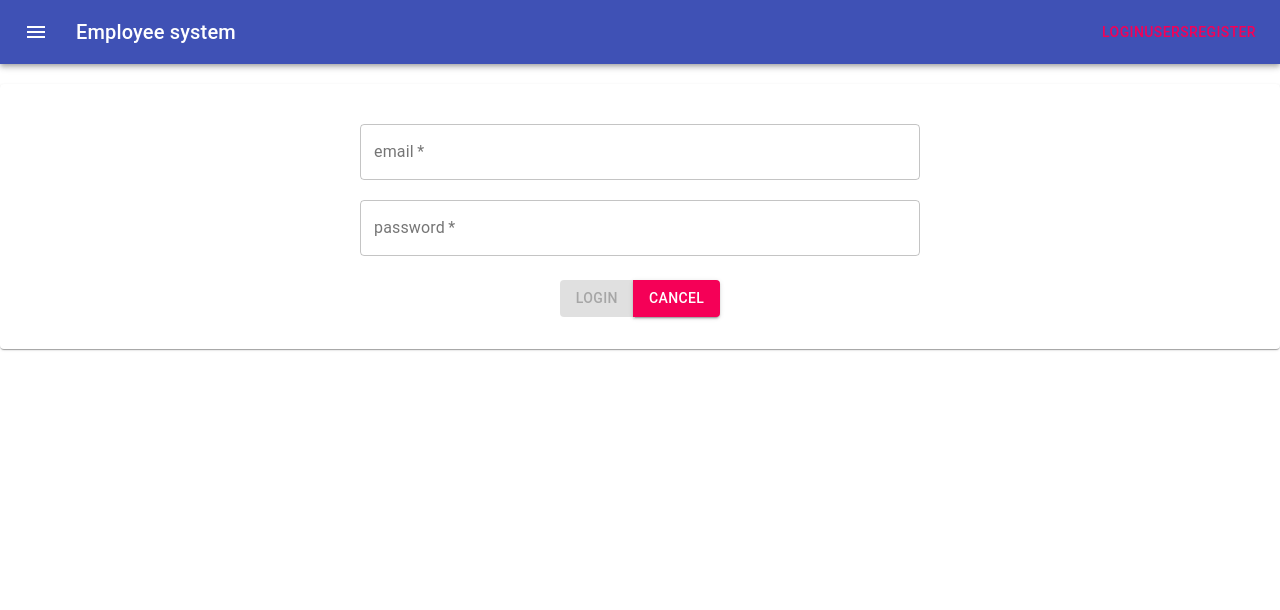
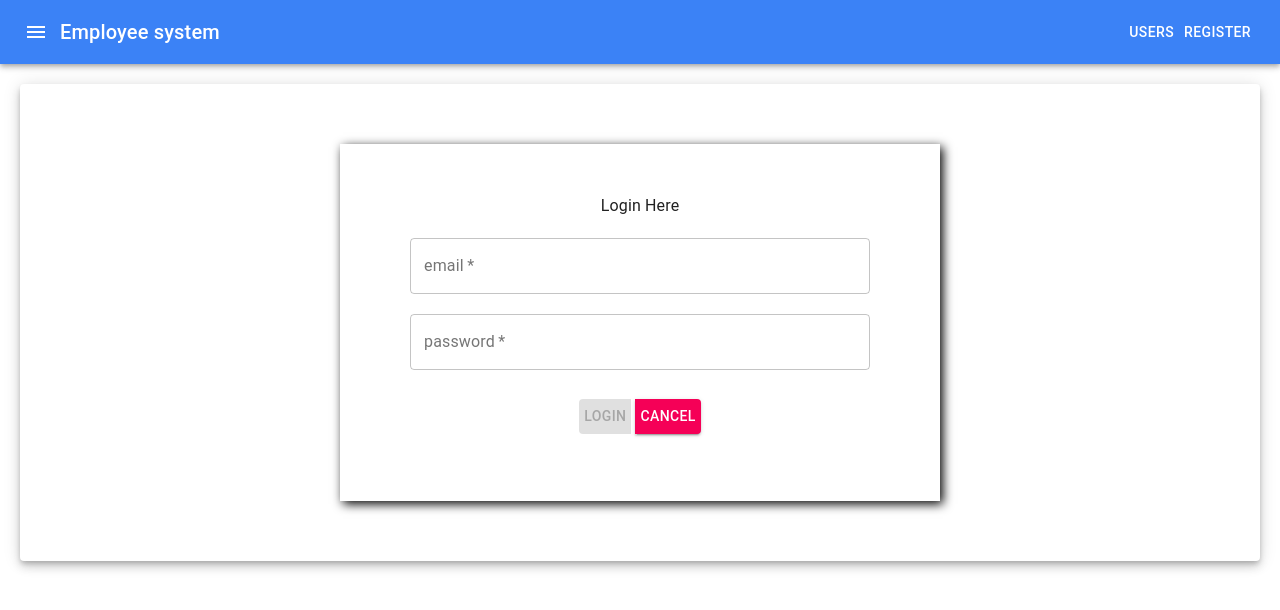
Before and after one commit to sanjaykumawat134/crudsystem, a React (Create React App) app: page /login in a window 1280 px wide. Shown: the top 610 px of the page. Built offline with nearby package versions, Linux system fonts and the light colour scheme.

Commit message:
some changes

```diff
--- a/src/Components/Auth/Login.js
+++ b/src/Components/Auth/Login.js
@@ -1,4 +1,10 @@
-import { CircularProgress, emphasize, Paper } from "@material-ui/core";
+import {
+  Box,
+  CircularProgress,
+  emphasize,
+  Paper,
+  Typography,
+} from "@material-ui/core";
 import React from "react";
 import { makeStyles } from "@material-ui/core/styles";
 import { TextField } from "@material-ui/core";
@@ -23,8 +29,8 @@ const useStyles = makeStyles((theme) => ({
     color: theme.palette.text.secondary,
   },
   button: {
-    padding: theme.spacing(0.5),
-    margin: theme.spacing(1),
+    margin: "5px",
+    padding: "5px",
   },
   // btnGroup: {
   //   bottom: "10px",
@@ -46,12 +52,29 @@ const Login = (props) => {
   const classes = useStyles();
 
   return (
-    <Paper className={classes.root}>
-      <div className="flex-col sm:flex-row justify-center m-5 p-5">
-        <form
-          onSubmit={handleSubmit}
-          style={{ width: "600px", margin: "auto" }}
+    <div className={classes.root}>
+      <Paper
+        className="flex-col sm:flex-row justify-center m-5 p-5"
+        elevation={6}
       >
+        <div
+          className=""
+          style={{
+            boxShadow: "3px 3px 10px black",
+            padding: "50px",
+            margin: "40px auto",
+            width: "600px",
+            boxSizing: "border-box",
+          }}
+        >
+          {
+            <Box fontWeightBold>
+              <Typography align={"center"} component={"h2"}>
+                Login Here
+              </Typography>
+            </Box>
+          }
+          <form onSubmit={handleSubmit}>
             <div className="flex-col sm:flex-row m-5 ">
               <TextField
                 id="outlined-basic"
@@ -97,7 +120,7 @@ const Login = (props) => {
               <ButtonGroup className={`m-1`}>
                 <Button
                   color="primary"
-                className="m-4"
+                  className={`${classes.button}`}
                   variant="contained"
                   type="submit"
                   disabled={!dirty || isSubmitting || !isValid}
@@ -106,7 +129,7 @@ const Login = (props) => {
                 </Button>
                 <Button
                   color="secondary"
-                className="m-4"
+                  className={`${classes.button}`}
                   variant="contained"
                   type="reset"
                   onClick={() => {}}
@@ -118,6 +141,7 @@ const Login = (props) => {
           </form>
         </div>
       </Paper>
+    </div>
   );
 };
 const EnhancedLoginForm = withFormik({
--- a/src/Components/Auth/Register.js
+++ b/src/Components/Auth/Register.js
@@ -11,12 +11,17 @@ import { bindActionCreators } from "redux";
 // import { login } from "../../store/Action/UserActions";
 import { login } from "../../store/Action/UserActions";
 import { useHistory } from "react-router-dom";
+import { Box } from "@material-ui/core";
+import { Typography } from "@material-ui/core";
 import { register } from "../../store/Action/UserActions";
 import * as Yup from "yup";
 const useStyles = makeStyles((theme) => ({
   root: {
-    flexGrow: 1,
-    // width: "600px",
+    // flexGrow: 1,
+
+    // width: "600px",]
+    display: "flex",
+    justifyContent: "center",
   },
   paper: {
     padding: theme.spacing(2),
@@ -24,8 +29,8 @@ const useStyles = makeStyles((theme) => ({
     color: theme.palette.text.secondary,
   },
   button: {
-    padding: theme.spacing(0.5),
-    margin: theme.spacing(1),
+    margin: "5px",
+    padding: "5px",
   },
   // btnGroup: {
   //   bottom: "10px",
@@ -48,10 +53,30 @@ const Register = (props) => {
 
   return (
     <Paper className={classes.root}>
-      <div className="flex-col sm:flex-row justify-center m-5 p-5">
+      <div
+        className="flex-col sm:flex-row justify-center m-5 p-5"
+        // style={{ width: "600px" }}
+      >
+        <div
+          className=""
+          style={{
+            boxShadow: "3px 3px 10px black",
+            padding: "50px",
+            margin: "40px auto",
+            width: "600px",
+            boxSizing: "border-box",
+          }}
+        >
+          {
+            <Box fontWeightBold>
+              <Typography align={"center"} component={"h2"}>
+                Register Here
+              </Typography>
+            </Box>
+          }
           <form
             onSubmit={handleSubmit}
-          style={{ width: "600px", margin: "auto" }}
+            // style={{ width: "600px", margin: "auto" }}
           >
             <div className="flex-col sm:flex-row m-5 ">
               <TextField
@@ -109,11 +134,11 @@ const Register = (props) => {
                 }
               />
             </div>
-          <div className="flex-col sm:flex-row m-2 ">
+            <div className="flex justify-center m-2 ">
               <ButtonGroup className={`m-1`}>
                 <Button
                   color="primary"
-                className="m-4"
+                  className={`${classes.button}`}
                   variant="contained"
                   type="submit"
                   disabled={!dirty || isSubmitting || !isValid}
@@ -122,7 +147,7 @@ const Register = (props) => {
                 </Button>
                 <Button
                   color="secondary"
-                className="m-4"
+                  className={`${classes.button}`}
                   variant="contained"
                   type="reset"
                   onClick={() => {}}
@@ -132,6 +157,7 @@ const Register = (props) => {
               </ButtonGroup>
             </div>
           </form>
+        </div>
       </div>
     </Paper>
   );
--- a/src/Components/UI/Header.js
+++ b/src/Components/UI/Header.js
@@ -27,6 +27,11 @@ const useStyles = makeStyles((theme) => ({
   btn: {
     padding: "6px",
   },
+  link: {
+    color: "white",
+    margin: "0 5px",
+    textDecoration: "none",
+  },
 }));
 
 const Header = (props) => {
@@ -52,18 +57,18 @@ const Header = (props) => {
   const history = useHistory();
   const { isLoggedIn } = props;
   return (
-    <div className={classes.root}>
-      <AppBar position="static">
-        <Toolbar>
+    <AppBar position="static" color={"transparent"}>
+      <Toolbar className="bg-blue-500">
         <IconButton
           edge="start"
-            className={classes.menuButton}
+          // className="text-white"
+          style={{ color: "white" }}
           color="inherit"
           aria-label="menu"
         >
           <MenuIcon />
         </IconButton>
-          <Typography variant="h6" className={classes.title}>
+        <Typography variant="h6" className={`${classes.title} text-white  `}>
           Employee system
         </Typography>
         {/* <Button color="inherit" onClick={loginHandler}>
@@ -72,25 +77,23 @@ const Header = (props) => {
           <Button color="inherit" onClick={registerHandler}>
             Register
           </Button> */}
-          {!isLoggedIn && (
+        {/* {!isLoggedIn && (
           <Link
-              className="mx-3"
+            className={`mx-3 ${classes.link}`}
             component="button"
             variant="button"
-              color="secondary"
             onClick={() => {
               history.push("/login");
             }}
           >
             Login
-            </Link>
-          )}
+          </Link> */}
+        {/* )} */}
 
         <Link
           component="button"
-            className="mx-"
+          className={` ${classes.link}`}
           variant="button"
-            color="secondary"
           onClick={() => {
             history.push("/users");
           }}
@@ -99,10 +102,9 @@ const Header = (props) => {
         </Link>
         {!isLoggedIn && (
           <Link
-              className="mx-"
+            className={` ${classes.link}`}
             component="button"
             variant="button"
-              color="secondary"
             onClick={() => {
               history.push("/register");
             }}
@@ -112,7 +114,7 @@ const Header = (props) => {
         )}
         {isLoggedIn && (
           <Link
-              className="mx-"
+            className={` ${classes.link}`}
             component="button"
             variant="button"
             color="secondary"
@@ -126,7 +128,7 @@ const Header = (props) => {
         {isLoggedIn && (
           <Button
             variant="contained"
-              className={`mx-3 ${classes.btn}`}
+            className={` ${classes.link}`}
             color="secondary"
             onClick={async () => {
               await props.logout();
@@ -137,7 +139,6 @@ const Header = (props) => {
           </Button>
         )}
       </Toolbar>
-      </AppBar>
       {/* {combinedSate.isLoginOpen && (
         <SimpleDialog
           onClose={onClose}
@@ -152,7 +153,7 @@ const Header = (props) => {
           content={<Register />}
         />
       )} */}
-    </div>
+    </AppBar>
   );
 };
 const mapStateToProps = (state) => {
--- a/src/Components/UI/Main.js
+++ b/src/Components/UI/Main.js
@@ -1,5 +1,5 @@
 import User from "../User/User";
-import { Switch, Route } from "react-router-dom";
+import { Switch, Route, Redirect } from "react-router-dom";
 import Login from "../Auth/Login";
 import Register from "../Auth/Register";
 import UserList from "../User/UserList";
@@ -10,7 +10,9 @@ const Main = (props) => {
   const { isLoggedIn, editEmp } = props;
   return (
     <Switch>
-      <Route path="/" exact="/"></Route>
+      <Route path="/" exact="/">
+        <Redirect to="/login" />
+      </Route>
       {!isLoggedIn && (
         <Route path="/login">
           <Login history={history} />
--- a/src/Components/User/User.js
+++ b/src/Components/User/User.js
@@ -458,9 +458,21 @@ const UserForm = withFormik({
   }),
 
   handleSubmit: async (values, { setSubmitting, props }) => {
-    setSubmitting(true);
-    await props.addEmployee(values);
-    setSubmitting(false);
+    try {
+      setSubmitting(true);
+      // console.log("props gg", props);
+      if (props.editEmpData) {
+        console.log("inside edit");
+        await props.editEmployee(props.editEmpData._id, values);
+
+        // return;
+      } else {
+        await props.addEmployee(values);
+      }
+      setSubmitting(false);
+    } catch (error) {
+      console.log("Error", error);
+    }
   },
 
   displayName: "BasicForm",
--- a/src/Components/User/UserListItem.js
+++ b/src/Components/User/UserListItem.js
@@ -52,14 +52,20 @@ const useStyles = makeStyles((theme) => ({
 const UserListItem = (props) => {
   const classes = useStyles();
   const [state, setstate] = useState(false);
-  const { user, deleteEmployee, getAddtionalData, editEmp, isDialogOpen } =
-    props;
+  const {
+    user,
+    deleteEmployee,
+    getAddtionalData,
+    editEmp,
+    isDialogOpen,
+    editEmployee,
+  } = props;
   // console.log("props", deleteEmployee);
   const deleteEmpHandler = (eid) => async () => {
     await deleteEmployee(eid);
   };
   const editEmpHandler = (empId) => async () => {
-    console.log("edit handler");
+    // console.log("edit handler");
     await getAddtionalData(empId);
     setstate(true);
   };
@@ -68,7 +74,9 @@ const UserListItem = (props) => {
       key={user.id}
       className={` sm:flex-nowrap flex-wrap  items-center text-gray-800 text-base border-2 m-6 font-medium  ${classes.datarow} ${classes.data} ${classes.root}`}
     >
-      {isDialogOpen && <User editEmpData={editEmp} />}
+      {isDialogOpen && (
+        <User editEmpData={editEmp} editEmployee={editEmployee} />
+      )}
       {/* {state && <User />} */}
       <div className="flex w-1/6">
         <Typography variant="subtitle1">{user.firstName}</Typography>
--- a/src/store/Action/EmpActions.js
+++ b/src/store/Action/EmpActions.js
@@ -87,9 +87,23 @@ export const getAddtionalData = (empId) => {
     }
   };
 };
-export const editEmployee = (empId, updatedData) => {
+export const editEmployee = (empId, data) => {
   return async (dispatch, getState) => {
     try {
+      const token = getAuthToken();
+      const resp = await axios.put(
+        `http://localhost:3000/emp/edit`,
+        { data },
+        {
+          params: {
+            id: empId,
+          },
+          headers: {
+            Authorization: token,
+          },
+        }
+      );
+      console.log("patch", resp);
     } catch (error) {}
   };
 };
```
Lines whose indentation alone changed are shown as unchanged.
